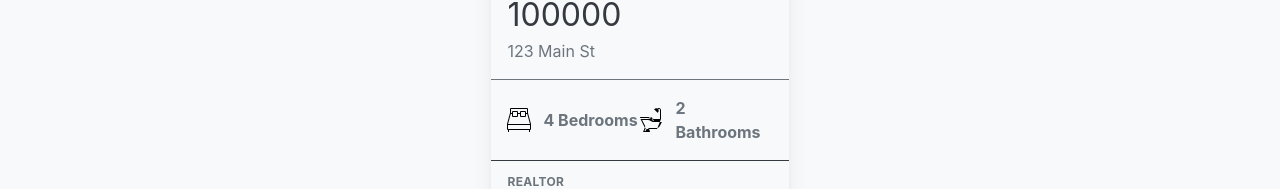
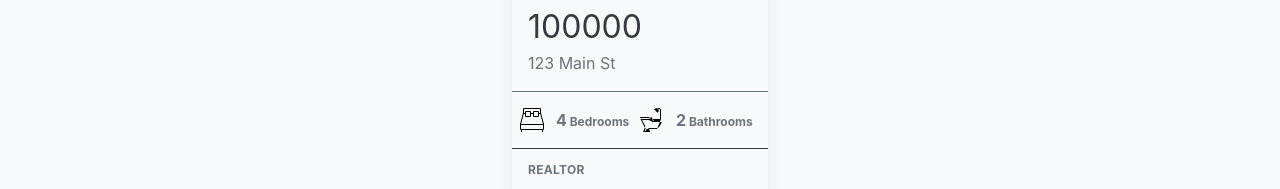
Before and after one commit to JMSBRN/tailwindcss-react-test, a React (Vite) app: page /test in a window 1280 px wide. Shown: the part 627-816 px from the top of the page. Built offline with nearby package versions, Linux system fonts and the light colour scheme; grey boxes are pictures that could not be loaded.

Commit message:
fix: fixed  footer card styles

```diff
--- a/src/components/cards/RealtyCard.tsx
+++ b/src/components/cards/RealtyCard.tsx
@@ -29,14 +29,14 @@ const RealtyCard: React.FC<RealtyCardType> = ({
           <p className="card__price">{price}</p>
           <p className="card__address">{address}</p>
         </div>
-        <div className="card__footer">
+        <div className="card__footer ">
           <div className="card__footer-item">
             <svg className="card__footer-icon h-6 w-6 text-gray-600 fill-current mr-3">
               <path d="M0 16L3 5V1a1 1 0 0 1 1-1h16a1 1 0 0 1 1 1v4l3 11v5a1 1 0 0 1-1 1v2h-1v-2H2v2H1v-2a1 1 0 0 1-1-1v-5zM19 5h1V1H4v4h1V4a1 1 0 0 1 1-1h4a1 1 0 0 1 1 1v1h2V4a1 1 0 0 1 1-1h4a1 1 0 0 1 1 1v1zm0 1v2a1 1 0 0 1-1 1h-4a1 1 0 0 1-1-1V6h-2v2a1 1 0 0 1-1 1H6a1 1 0 0 1-1-1V6H3.76L1.04 16h21.92L20.24 6H19zM1 17v4h22v-4H1zM6 4v4h4V4H6zm8 0v4h4V4h-4z"></path>
             </svg>
             <div>
               <p className="card__footer-text">
-                <span className="font-bold">{bedrooms}</span> Bedrooms
+                <span className="font-bold text-sm">{bedrooms}</span> Bedrooms
               </p>
             </div>
           </div>
@@ -49,7 +49,7 @@ const RealtyCard: React.FC<RealtyCardType> = ({
             </svg>
             <div>
               <p className="card__footer-text">
-                <span className="font-bold">{bathrooms}</span> Bathrooms
+                <span className="font-bold text-sm">{bathrooms}</span> Bathrooms
               </p>
             </div>
           </div>
--- a/src/index.css
+++ b/src/index.css
@@ -75,7 +75,7 @@ a {
   }
 
   .card__footer {
-    @apply flex p-4 border-t border-secondary text-secondary;
+    @apply flex justify-between min-w-56 py-4 px-2 border-t border-secondary text-secondary text-xs;
   }
 
   .card__footer-item {
```
